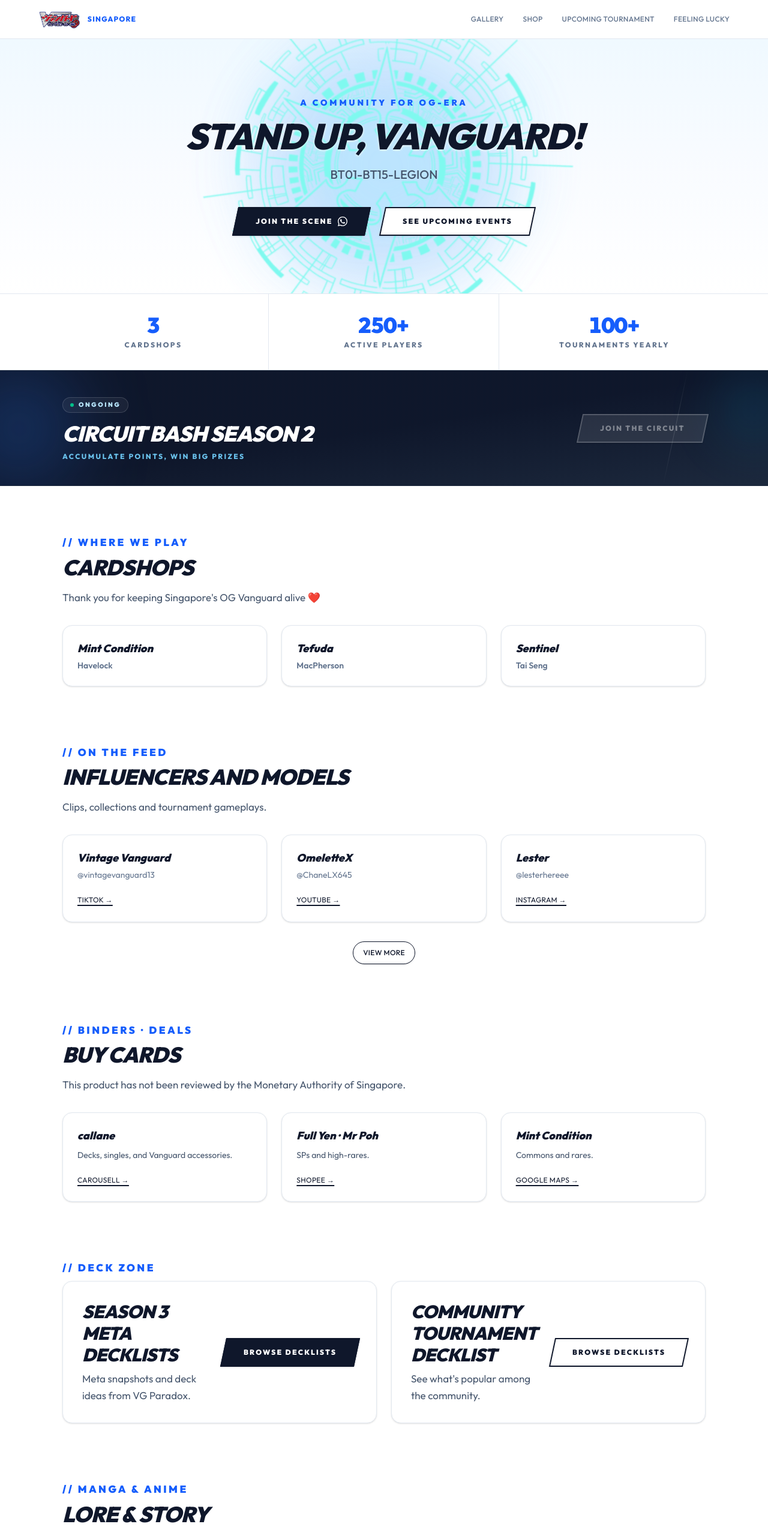
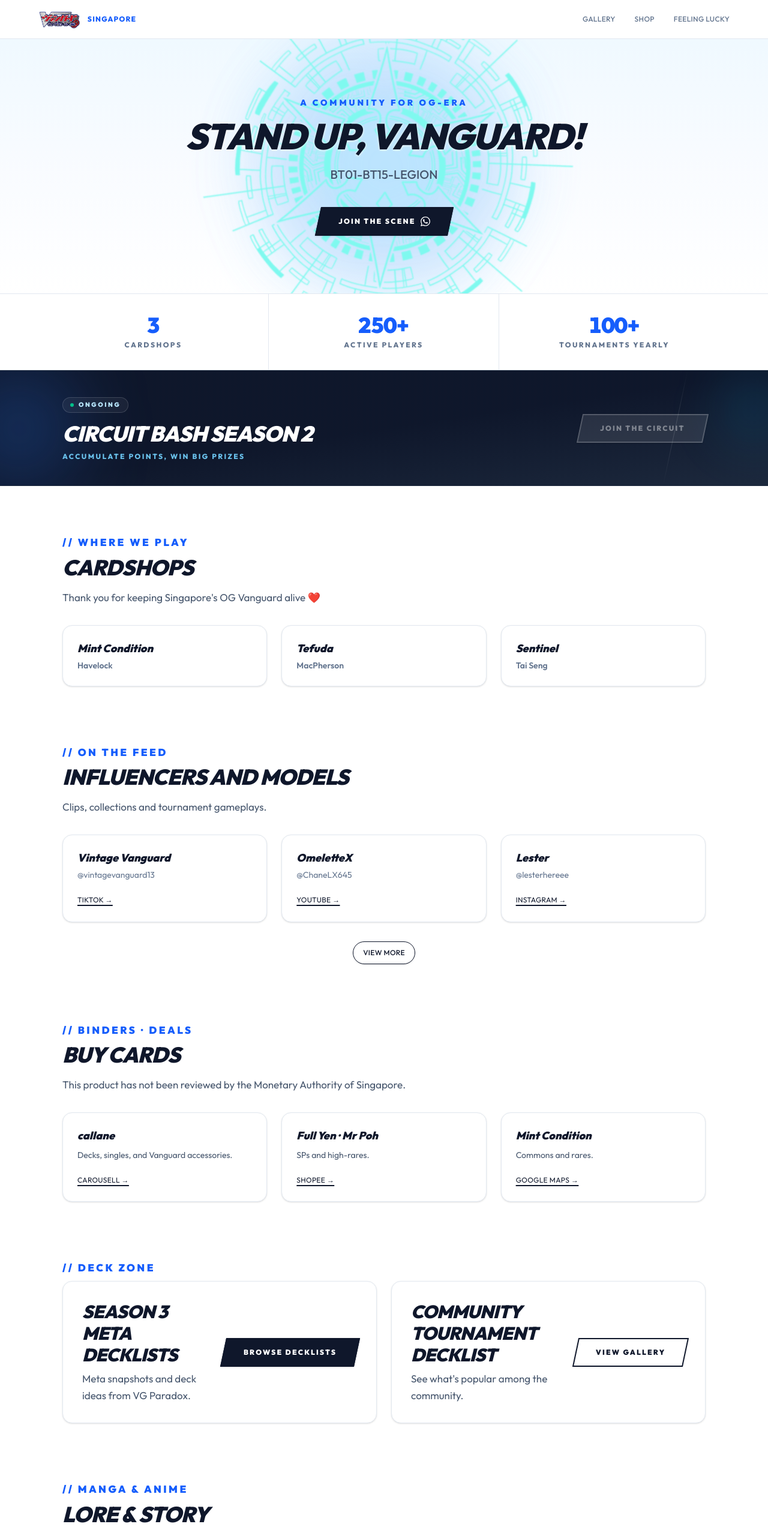
Before and after one commit to Caden0002/OGVanguard, a React (Vite) app: page / in a window 1280 px wide. Shown: the top 2565 px of the page at 60% size. Built offline with nearby package versions, Linux system fonts and the light colour scheme.

Commit message:
remove cfvgsingapore links

```diff
--- a/src/components/HeroSection.jsx
+++ b/src/components/HeroSection.jsx
@@ -1,4 +1,4 @@
-import { TOURNAMENT, WHATSAPP_COMMUNITY_URL } from "../content.js";
+import { WHATSAPP_COMMUNITY_URL } from "../content.js";
 import { SkewCta } from "./SkewCta.jsx";
 
 export function HeroSection() {
@@ -60,9 +60,6 @@
               </svg>
             </span>
           </SkewCta>
-          <SkewCta href={TOURNAMENT.href} external={true} variant="secondary">
-            See upcoming events
-          </SkewCta>
         </div>
       </div>
     </section>
--- a/src/components/MetaSection.jsx
+++ b/src/components/MetaSection.jsx
@@ -2,7 +2,7 @@
 import { SectionLabel } from "./SectionLabel.jsx";
 import { SkewCta } from "./SkewCta.jsx";
 
-function DecklistCard({ headingId, title, body, href, cta, variant }) {
+function DecklistCard({ headingId, title, body, href, cta, variant, external = true }) {
   return (
     <div className="flex flex-col gap-6 rounded-2xl border border-slate-200 bg-white p-6 shadow-sm md:flex-row md:items-center md:justify-between md:p-8">
       <div className="min-w-0 flex-1">
@@ -14,7 +14,7 @@
         </h2>
         <p className="max-w-xl text-slate-600">{body}</p>
       </div>
-      <SkewCta href={href} external={true} variant={variant}>
+      <SkewCta href={href} external={external} variant={variant}>
         {cta}
       </SkewCta>
     </div>
@@ -39,8 +39,9 @@
           title={COMMUNITY_DECKLIST.title}
           body={COMMUNITY_DECKLIST.body}
           href={COMMUNITY_DECKLIST.href}
-          cta="Browse decklists"
+          cta="View gallery"
           variant="secondary"
+          external={false}
         />
       </div>
     </section>
--- a/src/components/SiteHeader.jsx
+++ b/src/components/SiteHeader.jsx
@@ -22,12 +22,10 @@
     <header className="sticky top-0 z-20 border-b border-slate-200 bg-white/80 px-5 py-4 backdrop-blur-md md:px-10">
       <div className="mx-auto flex max-w-6xl flex-wrap items-center justify-between gap-4">
         <div className="flex items-center gap-3">
-          <a
-            href="https://en.cf-vanguard.com/"
-            target="_blank"
-            rel="noopener noreferrer"
-            className="shrink-0 no-underline "
-            aria-label="Official Cardfight!! Vanguard site (opens in a new tab)"
+          <Link
+            to="/"
+            className="shrink-0 no-underline"
+            aria-label="OG Vanguard Singapore home"
           >
             <div className="flex shrink-0 items-center ">
               <img
@@ -37,7 +35,7 @@
                 decoding="async"
               />
             </div>
-          </a>
+          </Link>
           <span className="text-xs font-bold uppercase tracking-widest text-blue-600">
             Singapore
           </span>
--- a/src/content.js
+++ b/src/content.js
@@ -1,12 +1,3 @@
-import { href } from "react-router-dom"
-
-export const TOURNAMENT = {
-    title: 'OG Classic Format Singapore',
-    subtitle:
-        'Schedules, registration, and updates for the official Singapore hub.',
-    href: 'https://www.ogcfvsingapore.com/',
-}
-
 /** Full-width promo banners between StatsBar and main content — remove entries to hide. */
 export const ONGOING_EVENTS = [
     {
@@ -14,7 +5,6 @@
         title: 'Circuit Bash Season 2',
         detail: '',
         highlight: 'Accumulate Points, Win Big Prizes',
-        href: TOURNAMENT.href,
         cta: 'Join the circuit',
         ctaDisabled: true,
     },
@@ -121,7 +111,7 @@
 export const COMMUNITY_DECKLIST = {
     title: 'Community Tournament decklist',
     body: "See what's popular among the community.",
-    href: 'https://www.ogcfvsingapore.com/decklist',
+    href: '/gallery',
 }
 
 export const MEDIA_SECTION = {
@@ -285,12 +275,6 @@
 
     { label: 'Gallery', href: '/gallery' },
     { label: 'Shop', href: '/#buy' },
-    {
-        label: 'Upcoming Tournament',
-        href: 'https://www.ogcfvsingapore.com/',
-        external: true,
-    },
-
     { label: 'Feeling lucky', href: '/feelinglucky' },
 
 ]
```
